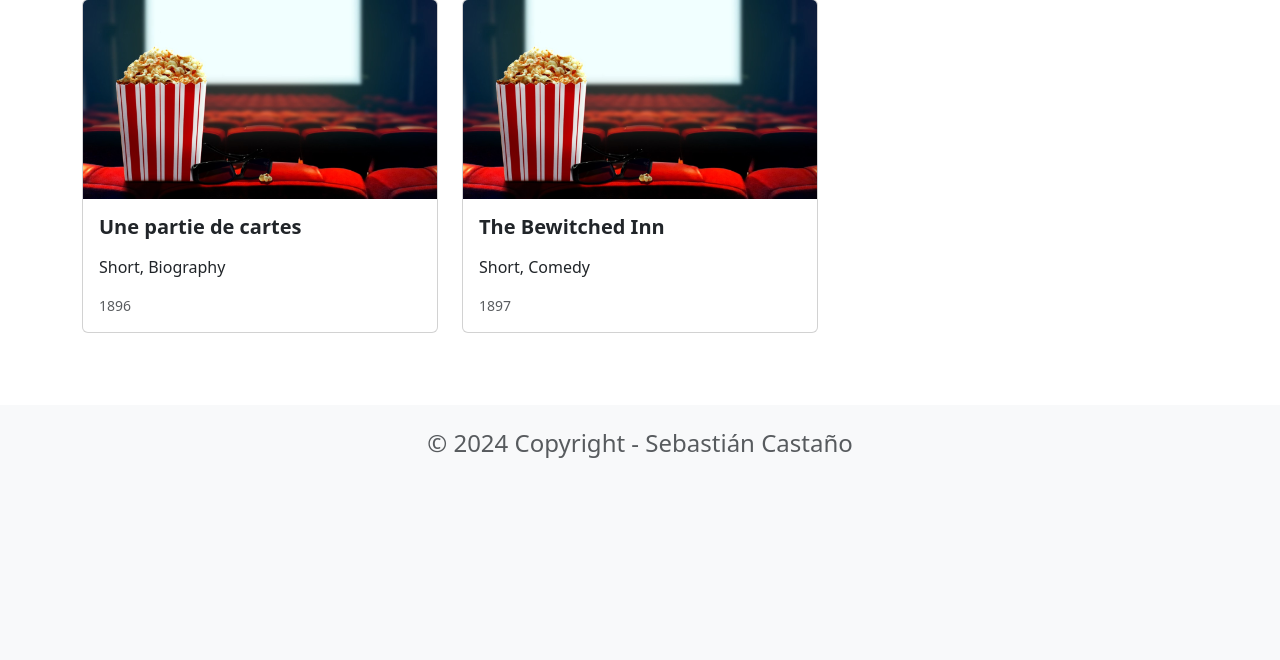
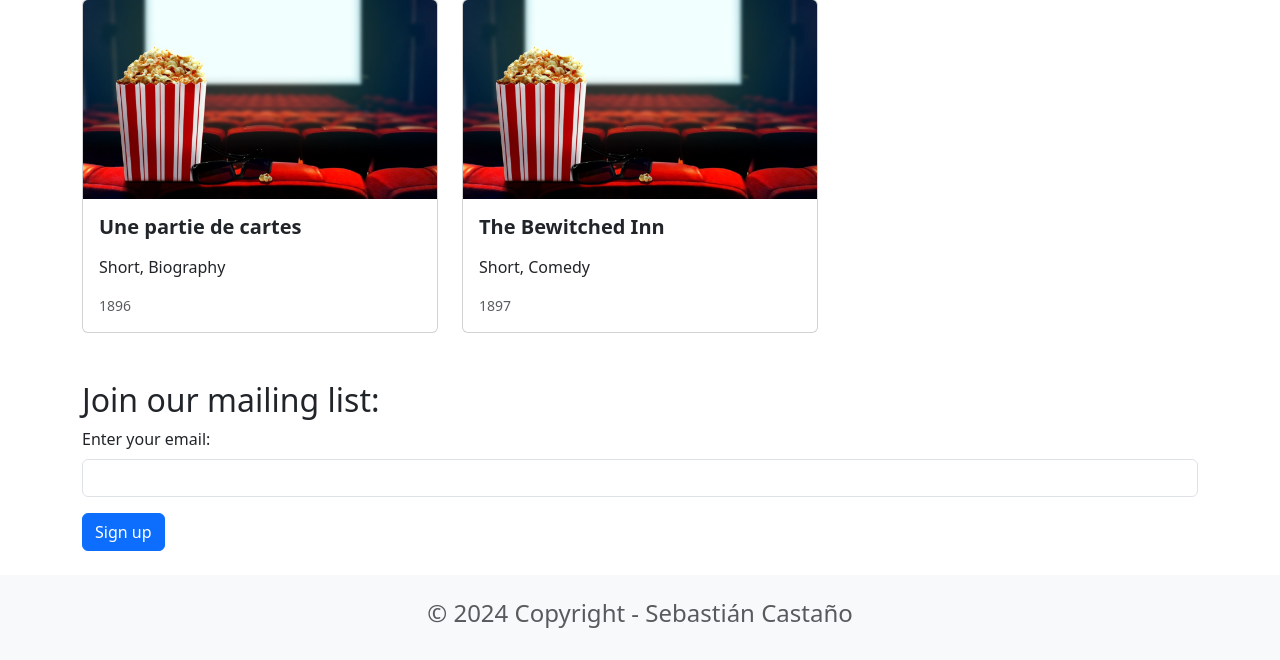
Before and after one commit to scastanoa1/MovieReviews, a Django app: template movie/templates/home.html in a window 1280 px wide. Shown: the part 3100-3760 px from the top of the page. Before the commit the page ends 3558 px from the top, so only its background shows below. Run offline with Django 4.2, Linux system fonts and the light colour scheme; the template is opened without the code that fills it: values that come from a table or form of the project are taken from there, others are empty; data comes from the database, SQL or seed files in the repository.

Commit message:
Creación listado de correos

```diff
--- a/movie/templates/home.html
+++ b/movie/templates/home.html
@@ -42,5 +42,13 @@
     </div>
     <br />
     <br />
+    <h2>Join our mailing list:</h2>
+    <form action="{% url 'signup' %}">
+        <div class="mb-3">
+            <label for="email" class="form-label">Enter your email: </label>
+            <input type="email" class="form-control" name="email">
+        </div>
+        <button type="submit" class="btn btn-primary">Sign up</button>
+    </form>
 </div>
 {% endblock content %}
--- a/movie/views.py
+++ b/movie/views.py
@@ -86,3 +86,7 @@ def statistics_view(request) :
 
     # Renderizar la plantilla statistics. html con la gráfica
     return render(request , 'statistics.html', {'graphic_per_year': graphic_per_year, 'graphic_per_genre':graphic_per_genre})
+
+def signup(request):
+    email = request.GET.get('email')
+    return render(request, 'signup.html', {'email':email})
--- a/moviereviews/urls.py
+++ b/moviereviews/urls.py
@@ -25,7 +25,8 @@ urlpatterns = [
     path('home/', movieViews.home, name='home') ,
     path('about/', movieViews.About, name='about'),
     path('news/', include('news.urls')),
-    path('statistics/', movieViews.statistics_view, name='statistics')
+    path('statistics/', movieViews.statistics_view, name='statistics'),
+    path('signup/', movieViews.signup, name='signup')
 ]
 
 urlpatterns += static(settings.MEDIA_URL, document_root=settings.MEDIA_ROOT)
```
Also changed, not shown: movie/templates/signup.html (added, +7 -0 lines).
